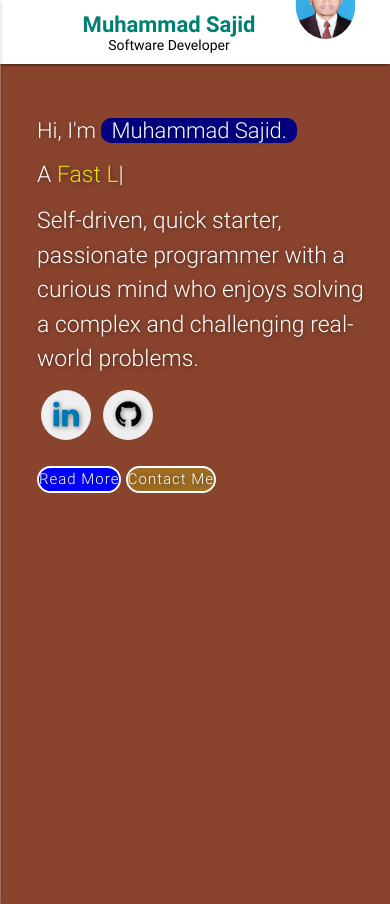
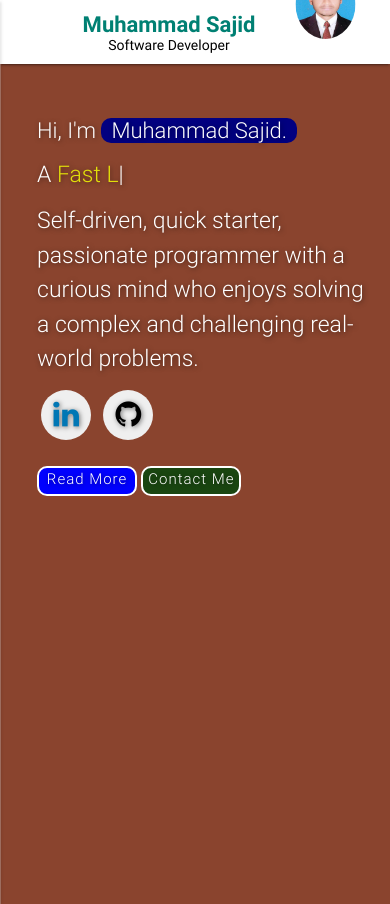
Before and after one commit to sajidsh65/my_portfolio, a plain HTML site: page index.html in a window 390 px wide. Shown: the top 904 px of the page. Drawn offline with nearby package versions, Linux system fonts and the light colour scheme; some icons are missing.

Commit message:
Update style.css

```diff
--- a/assets/css/style.css
+++ b/assets/css/style.css
@@ -92,8 +92,8 @@
   font-size: 15px;
   letter-spacing: 1px;
   display: inline-block;
-  border-radius: 35px;
-  -webkit-border-radius: 45px;
+  border-radius: 25px;
+  -webkit-border-radius: 25px;
 }
 
 .readme:hover{
@@ -105,7 +105,7 @@
 .contactme {
   position: relative;
   padding: 11px 35px;
-  background: rgb(160, 110, 36);
+  background: rgb(26, 70, 17);
   color: #fff;
   border: 2px solid #fff;
   font-weight: 600;
@@ -719,6 +719,27 @@ small {
   .top img{
     margin-left: 350px;
   }
+  .readme{
+    font-size: 15px;
+    padding: 25px;
+    height: 30px;
+    width: 100px;
+    align-items: center;
+    text-align: center;
+    border-radius: 25px;
+  -webkit-border-radius: 10px;
+
+  }
+  .contactme{
+    font-size: 15px;
+    padding: 25px;
+    height: 30px;
+    width: 100px;
+    align-items: center;
+    text-align: center;
+    border-radius: 25px;
+  -webkit-border-radius: 10px;
+  }
 }
 
 
```
